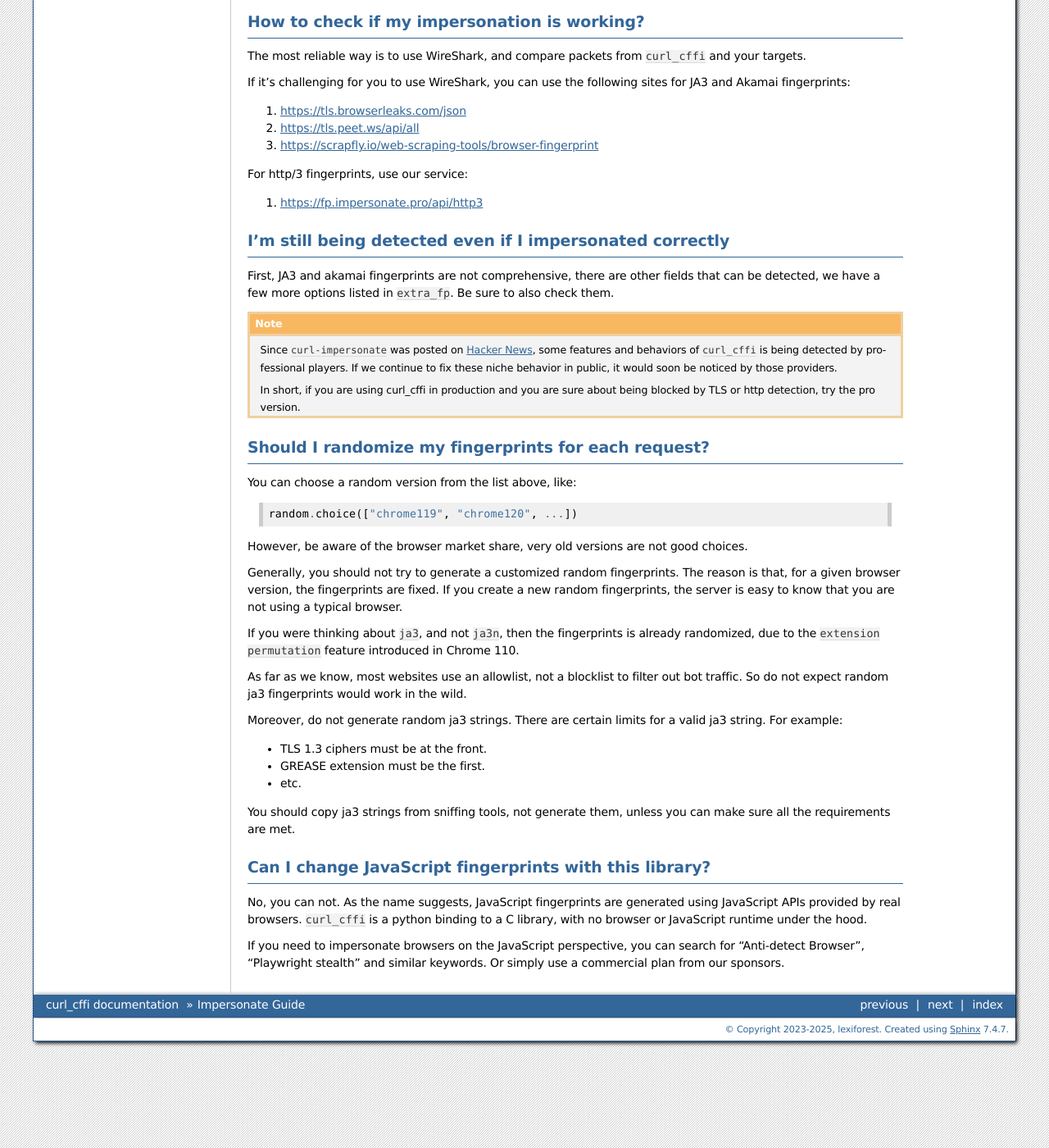
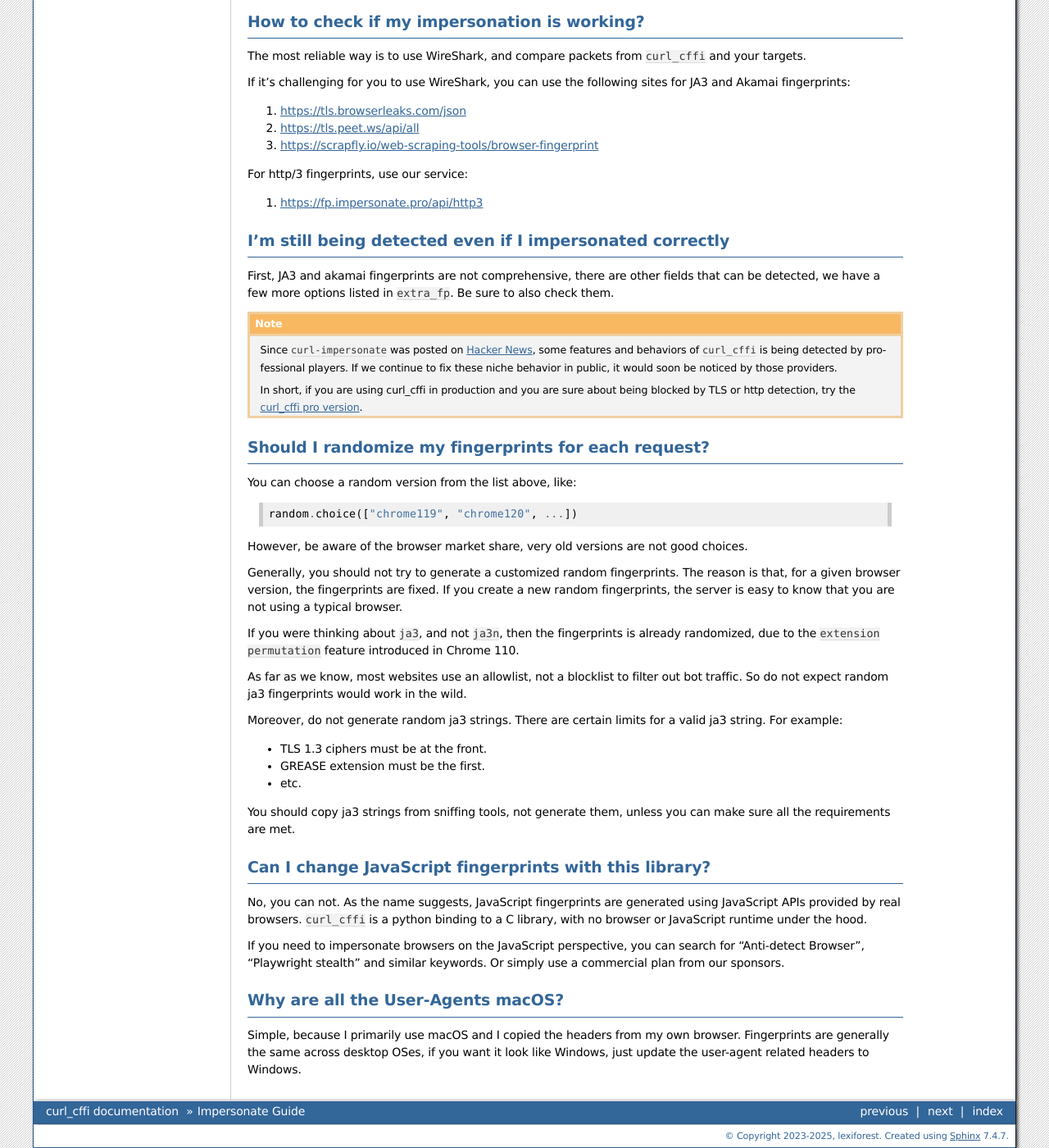
Before and after one commit to lexiforest/curl_cffi, a Sphinx documentation site: the page built from docs/impersonate.rst, in a window 1280 px wide and 1400 px high, scrolled down 5351 px. Shown: the whole window at 82% size. Built offline with Sphinx 7.4.7, drawn with Linux system fonts in a browser that asks for light colours; pages that are not in the unit, such as notebooks, are missing from menus; some of the changed text lies outside the part shown.

```diff
--- a/docs/impersonate.rst
+++ b/docs/impersonate.rst
@@ -333,7 +333,7 @@ be detected, we have a few more options listed in ``extra_fp``. Be sure to also
     If we continue to fix these niche behavior in public, it would soon be noticed by those providers.
 
     In short, if you are using curl_cffi in production and you are sure about being blocked by TLS or http
-    detection, try the pro version.
+    detection, try the `curl_cffi pro version <https://impersonate.pro>`_.
 
 
 Should I randomize my fingerprints for each request?
@@ -377,3 +377,11 @@ browser or JavaScript runtime under the hood.
 If you need to impersonate browsers on the JavaScript perspective, you can search for
 "Anti-detect Browser", "Playwright stealth" and similar keywords. Or simply use a
 commercial plan from our sponsors.
+
+
+Why are all the User-Agents macOS?
+----------------------------------
+
+Simple, because I primarily use macOS and I copied the headers from my own browser. Fingerprints
+are generally the same across desktop OSes, if you want it look like Windows, just update the
+user-agent related headers to Windows.
--- a/pyproject.toml
+++ b/pyproject.toml
@@ -1,6 +1,6 @@
 [project]
 name = "curl_cffi"
-version = "0.11.3"
+version = "0.11.4"
 authors = [{ name = "lexiforest", email = "infinitesheldon@gmail.com" }]
 description = "libcurl ffi bindings for Python, with impersonation support."
 license = { text = "MIT License" }
```
Also changed, not shown: README.md (+3 -3 lines), 2 other files.
